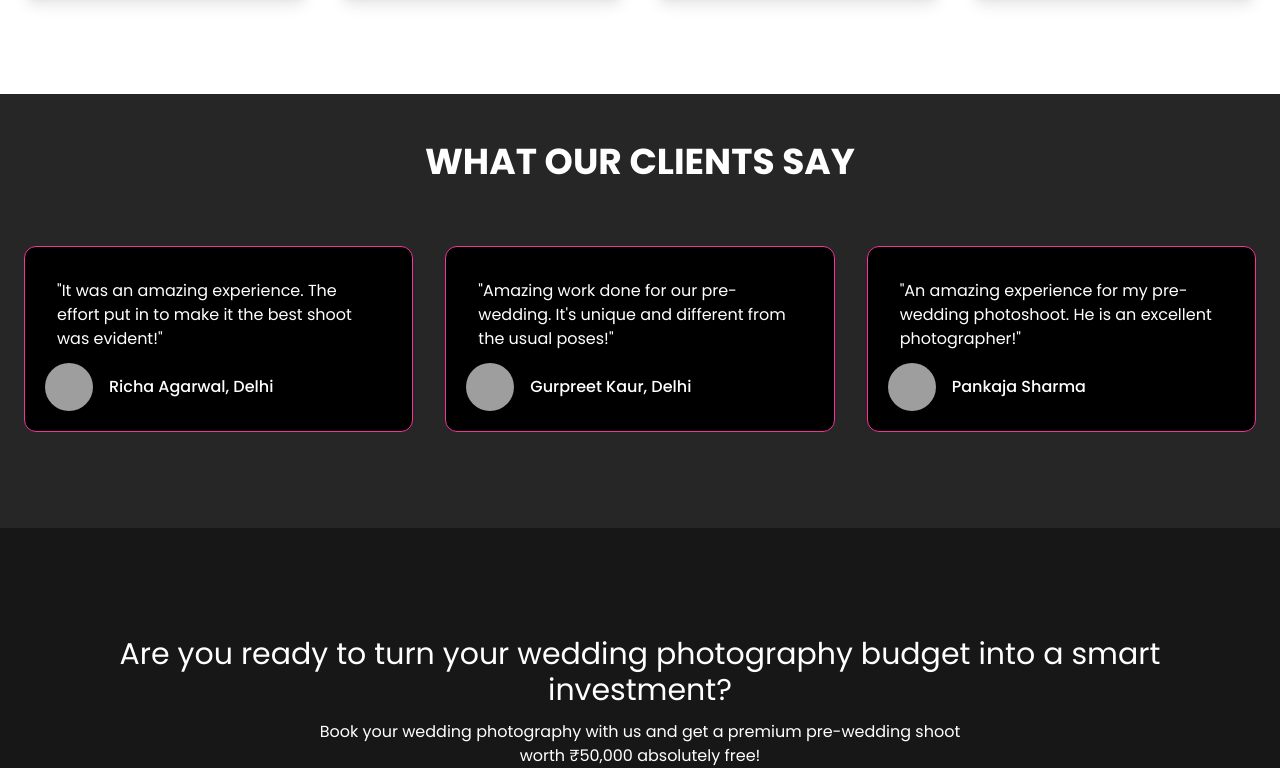
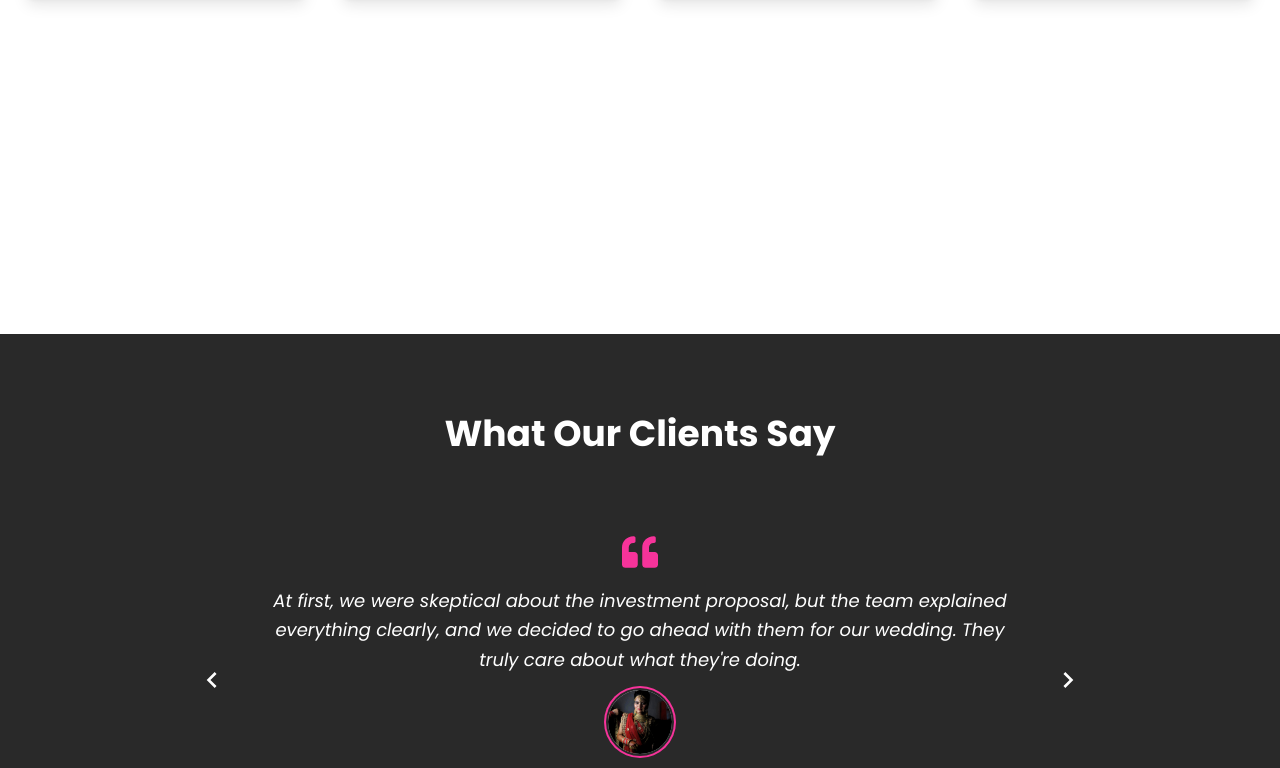
Before and after one commit to Soumay-Sanpui/wedding-landing-page, a React (Vite) app: page / in a window 1280 px wide. Shown: the part 5997-6765 px from the top of the page. Built offline with nearby package versions, Linux system fonts and the light colour scheme; grey boxes are pictures that could not be loaded.

Commit message:
updating testmonials in footers

```diff
--- a/src/App.jsx
+++ b/src/App.jsx
@@ -6,7 +6,7 @@ import WhyOfferingReturnsSection from "./sections/WhyOfferingReturnsSection";
 import WhoWeAreSection from "./sections/WhoWeAreSection";
 import ProcessSection from "./sections/ProcessSection";
 import WhyChooseUsSection from "./sections/WhyChooseUsSection";
-import WhatOurClientsSaySection from "./sections/WhatOurClientsSaySection";
+// import WhatOurClientsSaySection from "./sections/WhatOurClientsSaySection";
 import ContactSection from "./sections/ContactSection";
 import FixedSection from "./sections/FixedSection";
 
@@ -23,7 +23,8 @@ function App() {
       <WhyOfferingReturnsSection />
       <ProcessSection />
       <WhyChooseUsSection />
-      <WhatOurClientsSaySection />
+      {/* <WhatOurClientsSaySection /> */}
+      <TestimonialsSection />
       <ContactSection />
       <FixedSection />
     </div>
```
